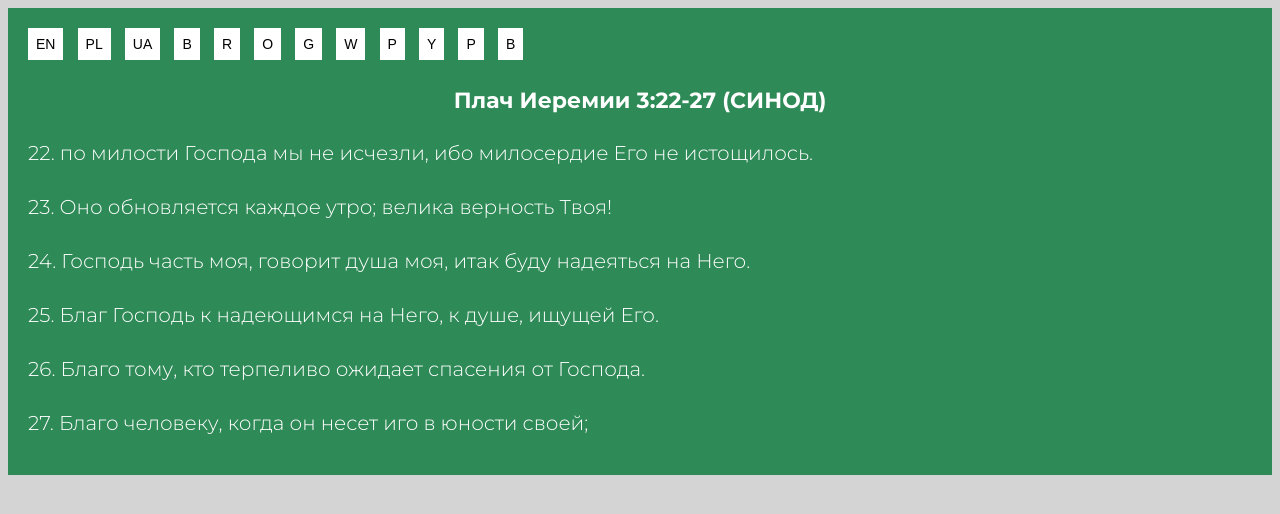
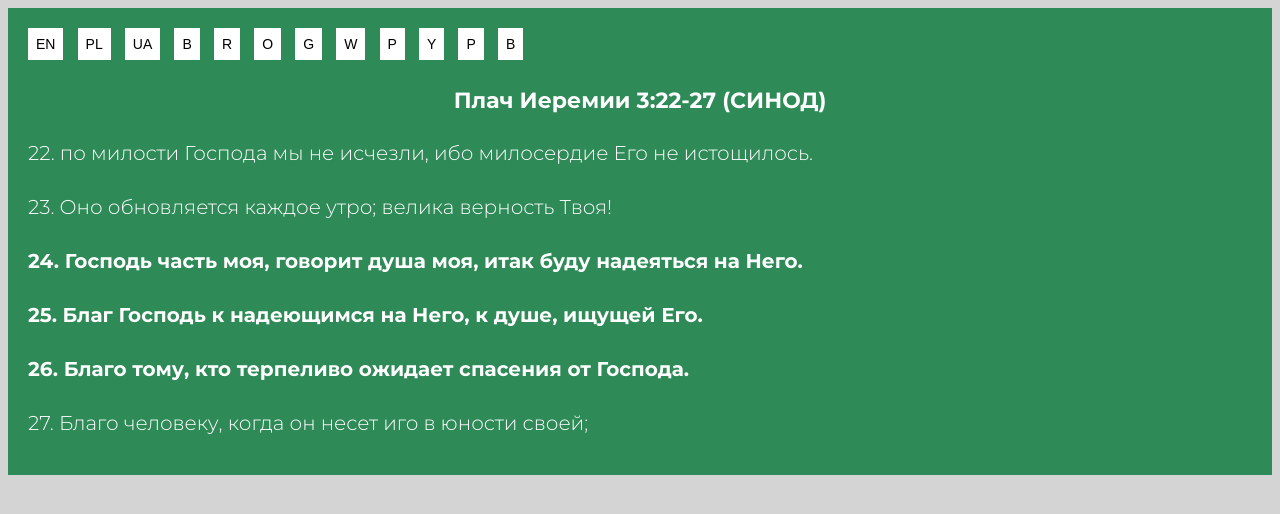
Before and after one commit to mr-front-end-dev/Bible-Verses-g--RU, a plain HTML site: page index.html in a window 1280 px wide. Drawn offline with Linux system fonts and the light colour scheme.

Commit message:
Added section--bold to 24, 25, 26 verses

```diff
--- a/index.html
+++ b/index.html
@@ -29,9 +29,9 @@
         <h1 class="section--h1">Плач Иеремии 3:22-27 (СИНОД)</h1>
         <p class="section--paragraph">22. по милости Господа мы не исчезли, ибо милосердие Его не истощилось.
         <p class="section--paragraph">23. Оно обновляется каждое утро; велика верность Твоя!</p>
-        <p class="section--paragraph">24. Господь часть моя, говорит душа моя, итак буду надеяться на Него.</p>
-        <p class="section--paragraph">25. Благ Господь к надеющимся на Него, к душе, ищущей Его.</p>
-        <p class="section--paragraph">26. Благо тому, кто терпеливо ожидает спасения от Господа.</p>
+        <p class="section--paragraph section--bold">24. Господь часть моя, говорит душа моя, итак буду надеяться на Него.</p>
+        <p class="section--paragraph section--bold">25. Благ Господь к надеющимся на Него, к душе, ищущей Его.</p>
+        <p class="section--paragraph section--bold">26. Благо тому, кто терпеливо ожидает спасения от Господа.</p>
         <p class="section--paragraph">27. Благо человеку, когда он несет иго в юности своей;</p>
       </section>
     </section>
```
